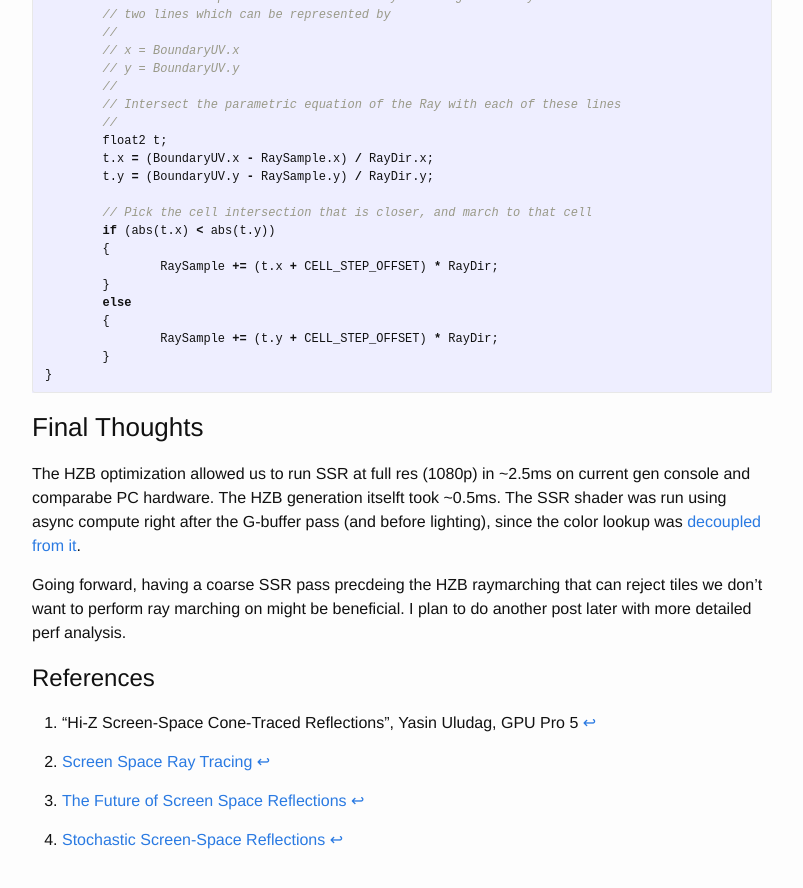
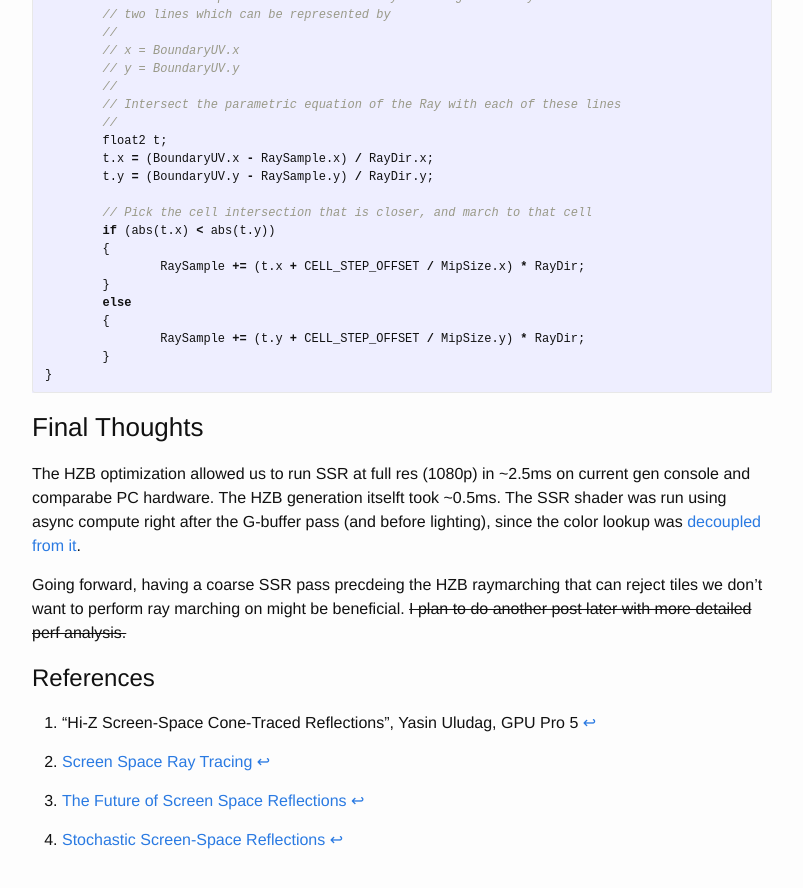
Before and after one commit to SakibSaikia/SakibSaikia.github.io, a Jekyll site: the page built from _posts/2016-12-25-Screen-Space-Reflection-in-Killing-Floor-2.markdown, in a window 1280 px wide and 900 px high, scrolled down 8852 px. Shown: the top 888 px of the window, without its empty margins (238-1041 px from the left). Built offline with Jekyll 4.4.1, drawn with Linux system fonts in a browser that asks for light colours; comment, search, counter and statistics services are not loaded; some of the changed text lies outside the part shown.

Commit message:
Fixed some errors in SSR post

````diff
--- a/_posts/2016-12-25-Screen-Space-Reflection-in-Killing-Floor-2.markdown
+++ b/_posts/2016-12-25-Screen-Space-Reflection-in-Killing-Floor-2.markdown
@@ -321,11 +321,11 @@ void StepThroughCell(inout float3 RaySample, float3 RayDir, int MipLevel)
 	// Pick the cell intersection that is closer, and march to that cell
 	if (abs(t.x) < abs(t.y))
 	{
-		RaySample += (t.x + CELL_STEP_OFFSET) * RayDir;
+		RaySample += (t.x + CELL_STEP_OFFSET / MipSize.x) * RayDir;
 	}
 	else
 	{
-		RaySample += (t.y + CELL_STEP_OFFSET) * RayDir;
+		RaySample += (t.y + CELL_STEP_OFFSET / MipSize.y) * RayDir;
 	}
 }
 ```
@@ -333,7 +333,7 @@ void StepThroughCell(inout float3 RaySample, float3 RayDir, int MipLevel)
 ### Final Thoughts
 The HZB optimization allowed us to run SSR at full res (1080p) in ~2.5ms on current gen console and comparabe PC hardware. The HZB generation itselft took ~0.5ms. The SSR shader was run using async compute right after the G-buffer pass (and before lighting), since the color lookup was [decoupled from it](Screen-Space-Reflection-in-Killing-Floor-2.html#deferred-color-lookup).
 
-Going forward, having a coarse SSR pass precdeing the HZB raymarching that can reject tiles we don't want to perform ray marching on might be beneficial. I plan to do another post later with more detailed perf analysis.
+Going forward, having a coarse SSR pass precdeing the HZB raymarching that can reject tiles we don't want to perform ray marching on might be beneficial. ~~I plan to do another post later with more detailed perf analysis.~~
 
 # References
 
````
Also changed, not shown: other parts of _posts/2016-12-25-Screen-Space-Reflection-in-Killing-Floor-2.markdown (+1 -1 lines).
